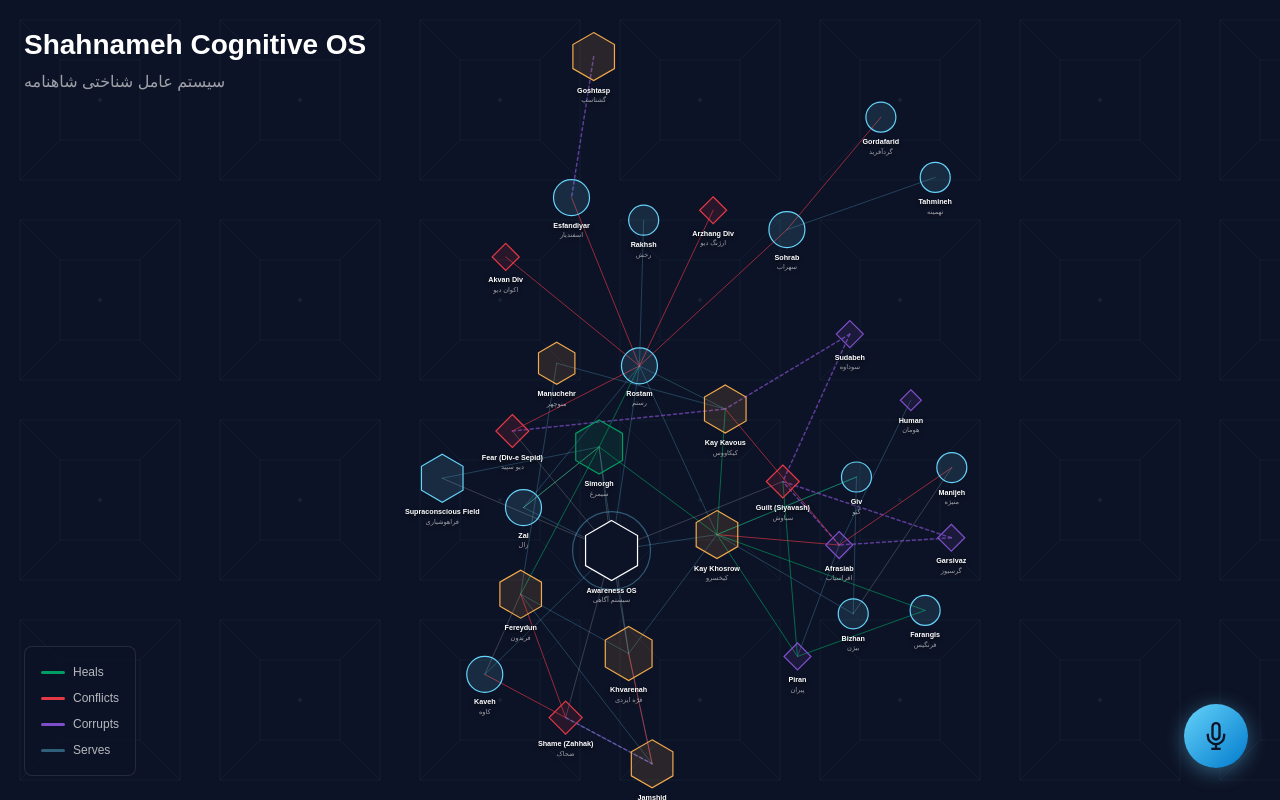
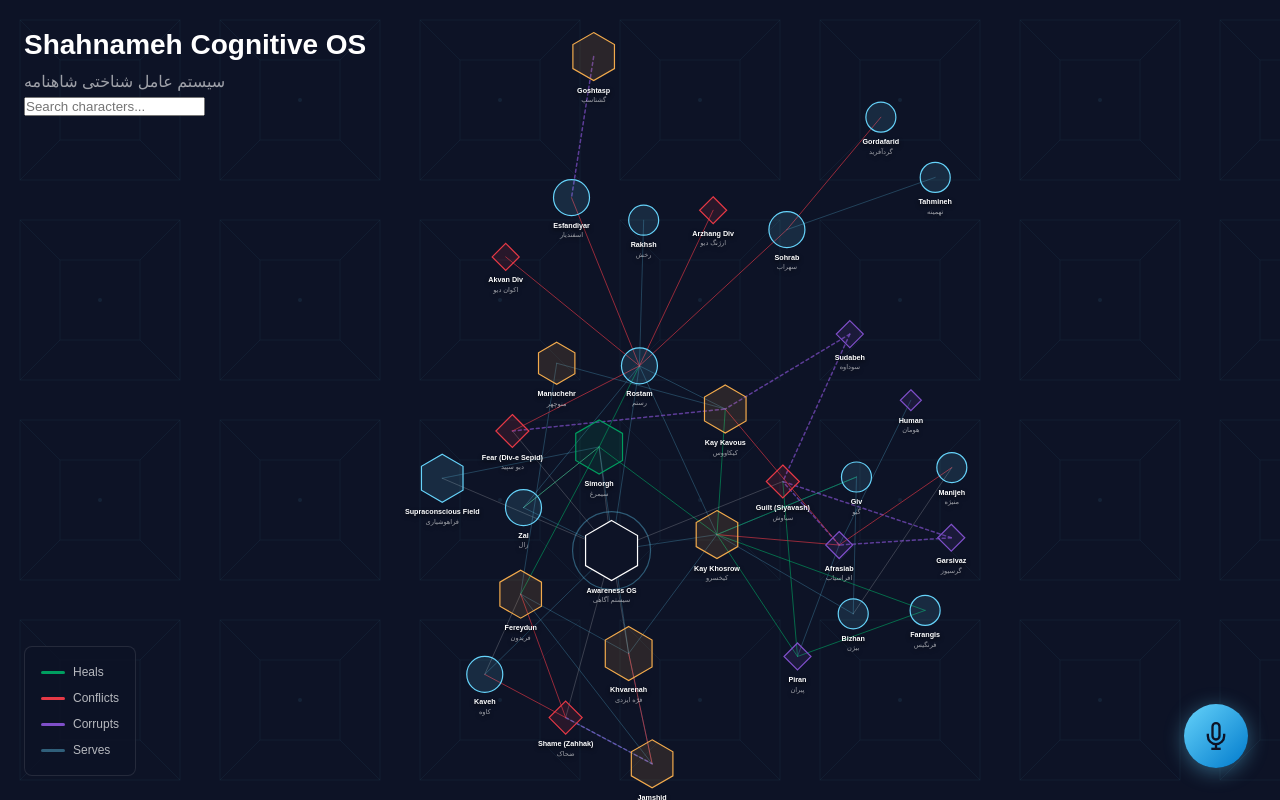
Before and after one commit to Norvan25/shahnameh-cognitive-os, a React (Vite) app: page / in a window 1280 px wide. Built offline with nearby package versions, Linux system fonts and the light colour scheme.

Commit message:
Update App.tsx

```diff
--- a/src/App.tsx
+++ b/src/App.tsx
@@ -1,7 +1,6 @@
-import { useState, useEffect } from 'react';
+import { useState } from 'react';
 import { CognitiveGraph } from './components/Graph/CognitiveGraph';
 import { InfoPanel } from './components/InfoPanel/InfoPanel';
-import { MobileView } from './components/MobileView/MobileView';
 import { VapiOrb } from './components/VapiOrb/VapiOrb';
 import { TesseractMesh } from './components/Background/TesseractMesh';
 import { shahnamehData } from './data/shahnameh-graph';
@@ -11,17 +10,7 @@ import './App.css';
 function App() {
   const [selectedNode, setSelectedNode] = useState<CognitiveNode | null>(null);
   const [isVapiActive, setIsVapiActive] = useState(false);
-  const [isMobile, setIsMobile] = useState(false);
-
-  useEffect(() => {
-    const checkMobile = () => {
-      setIsMobile(window.innerWidth < 768);
-    };
-
-    checkMobile();
-    window.addEventListener('resize', checkMobile);
-    return () => window.removeEventListener('resize', checkMobile);
-  }, []);
+  const [searchQuery, setSearchQuery] = useState('');
 
   const handleNodeClick = (node: CognitiveNode) => {
     setSelectedNode(node);
@@ -31,34 +20,22 @@ function App() {
     setSelectedNode(null);
   };
 
-  // Mobile layout
-  if (isMobile) {
-    return (
-      <div className="app-container mobile">
-        <TesseractMesh />
+  // Filter nodes based on search
+  const getHighlightedNodeIds = (): string[] => {
+    if (!searchQuery.trim()) return [];
 
-        <MobileView
-          nodes={shahnamehData.nodes}
-          onNodeSelect={handleNodeClick}
-        />
+    const query = searchQuery.toLowerCase();
+    return shahnamehData.nodes
+      .filter(node =>
+        node.nameEN.toLowerCase().includes(query) ||
+        node.nameFA.includes(searchQuery) ||
+        node.role.toLowerCase().includes(query)
+      )
+      .map(node => node.id);
+  };
 
-        <InfoPanel
-          node={selectedNode}
-          connections={shahnamehData.connections}
-          allNodes={shahnamehData.nodes}
-          onClose={handleClosePanel}
-          isMobile={true}
-        />
+  const highlightedNodes = getHighlightedNodeIds();
 
-        <VapiOrb
-          isActive={isVapiActive}
-          onToggle={() => setIsVapiActive(!isVapiActive)}
-        />
-      </div>
-    );
-  }
-
-  // Desktop layout
   return (
     <div className="app-container">
       <TesseractMesh />
@@ -66,6 +43,29 @@ function App() {
       <header className="app-header">
         <h1 className="title-en">Shahnameh Cognitive OS</h1>
         <p className="title-fa">سیستم عامل شناختی شاهنامه</p>
+
+        <div className="search-container">
+          <input
+            type="text"
+            placeholder="Search characters..."
+            value={searchQuery}
+            onChange={(e) => setSearchQuery(e.target.value)}
+            className="search-input"
+          />
+          {searchQuery && (
+            <button
+              className="search-clear"
+              onClick={() => setSearchQuery('')}
+            >
+              ×
+            </button>
+          )}
+          {searchQuery && highlightedNodes.length > 0 && (
+            <span className="search-count">
+              {highlightedNodes.length} found
+            </span>
+          )}
+        </div>
       </header>
 
       <div className="legend">
@@ -92,6 +92,7 @@ function App() {
           data={shahnamehData}
           onNodeClick={handleNodeClick}
           selectedNodeId={selectedNode?.id}
+          highlightedNodeIds={highlightedNodes}
         />
       </main>
 
@@ -100,7 +101,6 @@ function App() {
         connections={shahnamehData.connections}
         allNodes={shahnamehData.nodes}
         onClose={handleClosePanel}
-        isMobile={false}
       />
 
       <VapiOrb
```
